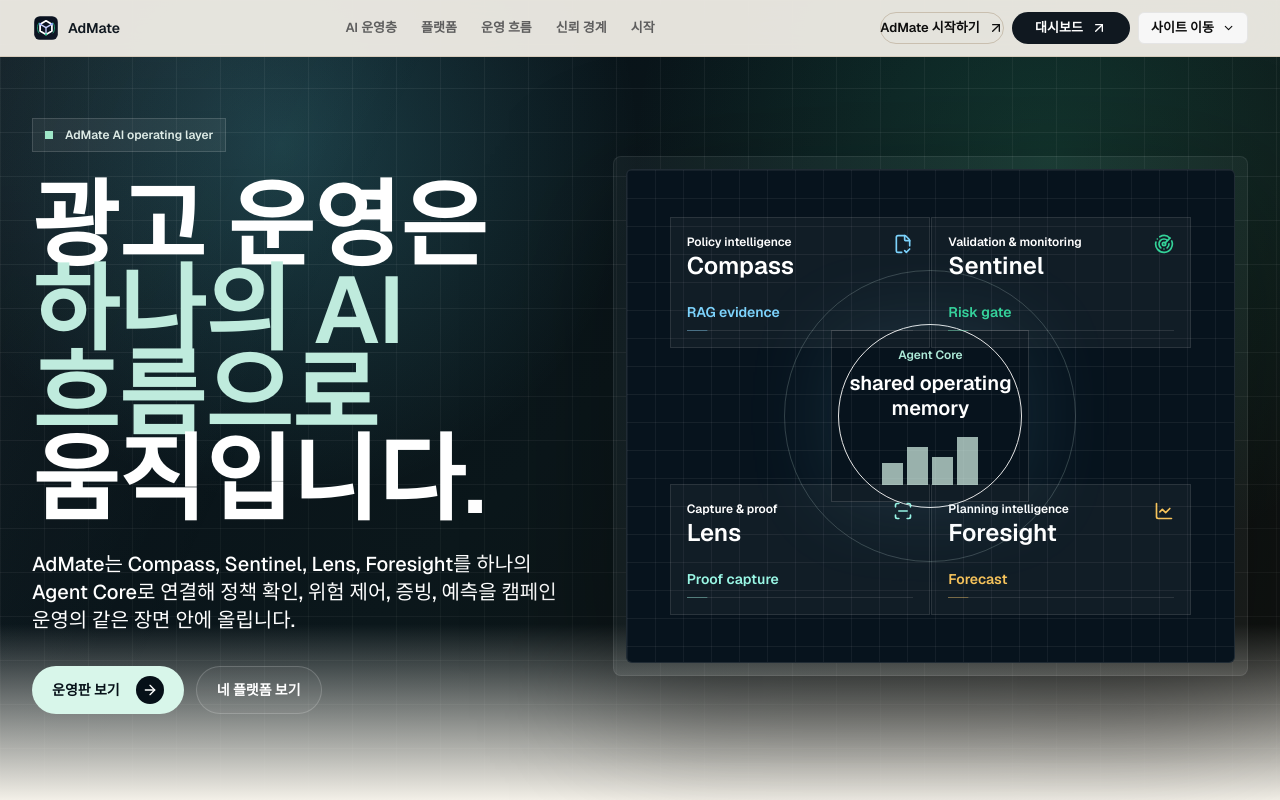
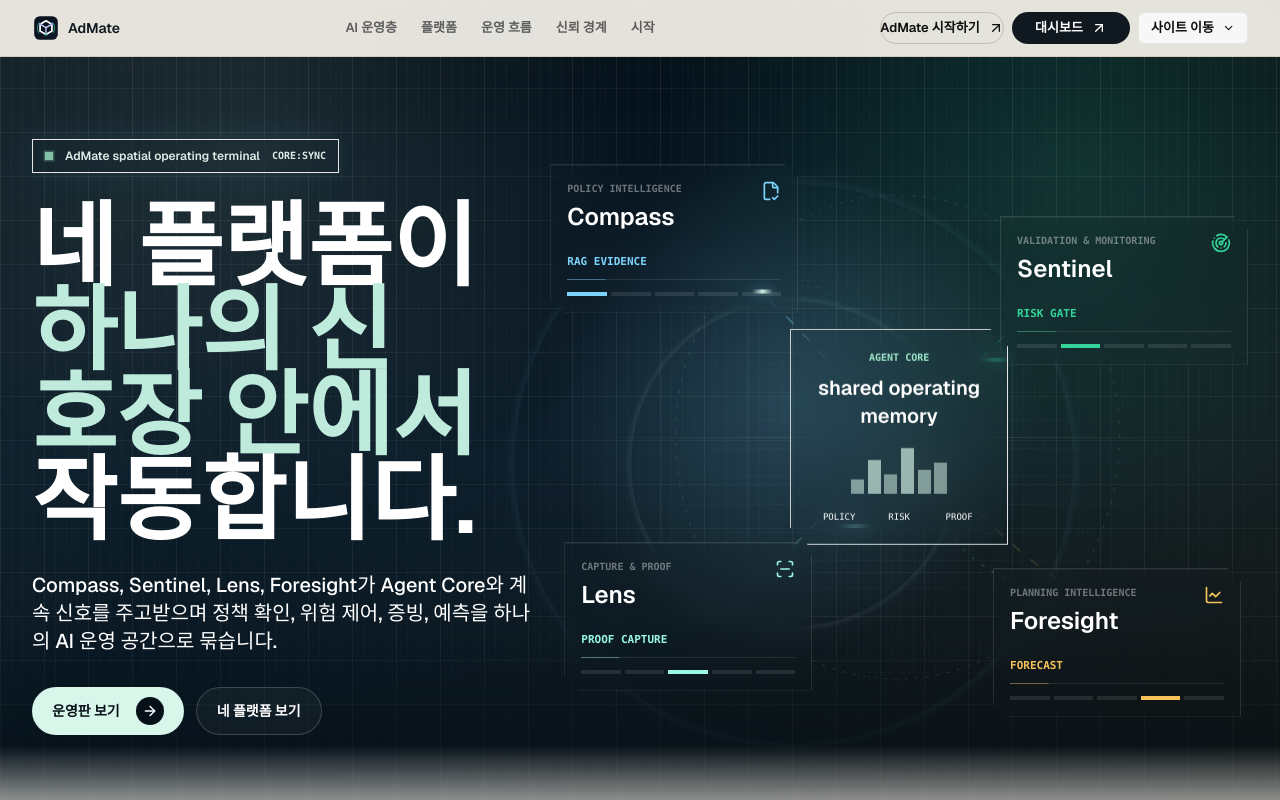
Before and after one commit to Jhongjin/admate-homepage, a Next.js app: page / in a window 1280 px wide. Shown: the top 800 px of the page. Built offline with nearby package versions, Linux system fonts and the light colour scheme.

Commit message:
Redesign homepage hero signal field

```diff
--- a/src/app/globals.css
+++ b/src/app/globals.css
@@ -250,9 +250,10 @@
 
   .homepage-world-field {
     background:
-      radial-gradient(circle at 22% 18%, rgba(103, 232, 249, 0.2), transparent 30%),
-      radial-gradient(circle at 82% 20%, rgba(52, 211, 153, 0.16), transparent 34%),
-      linear-gradient(135deg, #071018 0%, #0b171b 48%, #11120f 100%);
+      radial-gradient(circle at 62% 48%, rgba(125, 211, 252, 0.22), transparent 27%),
+      radial-gradient(circle at 84% 20%, rgba(52, 211, 153, 0.16), transparent 32%),
+      radial-gradient(circle at 20% 18%, rgba(216, 246, 234, 0.1), transparent 30%),
+      linear-gradient(135deg, #041019 0%, #07131d 46%, #10120f 100%);
   }
 
   .homepage-world-field::before {
@@ -260,28 +261,242 @@
     inset: 0;
     content: "";
     background-image:
-      linear-gradient(rgba(255, 255, 255, 0.065) 1px, transparent 1px),
-      linear-gradient(90deg, rgba(255, 255, 255, 0.055) 1px, transparent 1px),
-      linear-gradient(115deg, transparent 0%, rgba(216, 246, 234, 0.1) 44%, transparent 62%);
-    background-size: 44px 44px, 44px 44px, 260% 100%;
+      linear-gradient(rgba(255, 255, 255, 0.058) 1px, transparent 1px),
+      linear-gradient(90deg, rgba(255, 255, 255, 0.05) 1px, transparent 1px),
+      linear-gradient(115deg, transparent 0%, rgba(216, 246, 234, 0.1) 44%, transparent 62%),
+      repeating-linear-gradient(90deg, rgba(255, 255, 255, 0.026) 0 1px, transparent 1px 11px);
+    background-size: 44px 44px, 44px 44px, 260% 100%, 100% 100%;
     mask-image: linear-gradient(180deg, rgba(0, 0, 0, 0.98), rgba(0, 0, 0, 0.6));
     animation: homepage-field-drift 16s ease-in-out infinite;
   }
 
+  .homepage-world-field::after {
+    position: absolute;
+    inset: 0;
+    content: "";
+    background:
+      linear-gradient(180deg, transparent 0%, rgba(125, 211, 252, 0.08) 50%, transparent 100%),
+      radial-gradient(circle at 62% 50%, transparent 0 18%, rgba(216, 246, 234, 0.08) 18.2%, transparent 18.8%),
+      radial-gradient(circle at 62% 50%, transparent 0 31%, rgba(125, 211, 252, 0.06) 31.2%, transparent 32%);
+    opacity: 0.82;
+    transform: translateY(-22%);
+    animation: homepage-terminal-scan 11s linear infinite;
+  }
+
   .homepage-scene-grid {
     background-image:
-      linear-gradient(rgba(255, 255, 255, 0.06) 1px, transparent 1px),
-      linear-gradient(90deg, rgba(255, 255, 255, 0.052) 1px, transparent 1px);
+      linear-gradient(rgba(216, 246, 234, 0.052) 1px, transparent 1px),
+      linear-gradient(90deg, rgba(125, 211, 252, 0.044) 1px, transparent 1px);
     background-size: 28px 28px;
+    mask-image: radial-gradient(circle at 50% 52%, rgba(0, 0, 0, 0.92), transparent 70%);
   }
 
-  .homepage-platform-node {
+  .homepage-signal-scene {
+    transform: translateZ(0);
+  }
+
+  .homepage-scene-horizon {
+    background:
+      linear-gradient(90deg, transparent 0%, rgba(216, 246, 234, 0.18) 50%, transparent 100%),
+      linear-gradient(180deg, transparent 0%, rgba(255, 255, 255, 0.08) 50%, transparent 100%);
+    background-size: 100% 1px, 1px 100%;
+    background-position: center, center;
+    background-repeat: no-repeat;
+    opacity: 0.8;
+  }
+
+  .homepage-signal-svg {
+    overflow: visible;
+    filter: drop-shadow(0 0 14px rgba(125, 211, 252, 0.18));
+  }
+
+  .homepage-orbit-line {
+    fill: none;
+    stroke: rgba(216, 246, 234, 0.16);
+    stroke-width: 1;
+    stroke-dasharray: 4 11;
+    animation: homepage-orbit-drift 18s linear infinite;
+  }
+
+  .homepage-orbit-line-alt {
+    stroke: rgba(246, 195, 91, 0.14);
+    stroke-dasharray: 2 14;
+    animation-duration: 24s;
+    animation-direction: reverse;
+  }
+
+  .homepage-laser-path {
+    fill: none;
+    stroke: rgba(125, 211, 252, 0.64);
+    stroke-width: 1.45;
+    stroke-dasharray: 12 18;
+    stroke-linecap: round;
+    animation: homepage-laser-flow 4.8s linear infinite;
+  }
+
+  .homepage-laser-path.delay-1 {
+    animation-delay: -1.2s;
+    stroke: rgba(52, 211, 153, 0.58);
+  }
+
+  .homepage-laser-path.delay-2 {
+    animation-delay: -2.4s;
+    stroke: rgba(153, 246, 228, 0.56);
+  }
+
+  .homepage-laser-path.delay-3 {
+    animation-delay: -3.6s;
+    stroke: rgba(246, 195, 91, 0.52);
+  }
+
+  .homepage-laser-return {
+    stroke-width: 0.9;
+    stroke-dasharray: 3 13;
+    opacity: 0.52;
+  }
+
+  .homepage-data-packet {
+    position: absolute;
+    z-index: 25;
+    height: 4px;
+    width: 58px;
+    border-radius: 999px;
+    background: linear-gradient(90deg, transparent, rgba(216, 246, 234, 0.96), transparent);
+    box-shadow: 0 0 18px rgba(125, 211, 252, 0.38);
+    opacity: 0;
+    animation: homepage-data-packet 5.2s linear infinite;
+  }
+
+  .homepage-data-packet.packet-1 {
+    left: 17%;
+    top: 21%;
+    --packet-x: 300px;
+    --packet-y: 188px;
+  }
+
+  .homepage-data-packet.packet-2 {
+    left: 77%;
+    top: 29%;
+    --packet-x: -265px;
+    --packet-y: 122px;
+    animation-delay: -1.3s;
+    background: linear-gradient(90deg, transparent, rgba(52, 211, 153, 0.92), transparent);
+  }
+
+  .homepage-data-packet.packet-3 {
+    left: 19%;
+    top: 77%;
+    --packet-x: 285px;
+    --packet-y: -178px;
+    animation-delay: -2.6s;
+    background: linear-gradient(90deg, transparent, rgba(153, 246, 228, 0.92), transparent);
+  }
+
+  .homepage-data-packet.packet-4 {
+    left: 78%;
+    top: 74%;
+    --packet-x: -280px;
+    --packet-y: -160px;
+    animation-delay: -3.9s;
+    background: linear-gradient(90deg, transparent, rgba(246, 195, 91, 0.9), transparent);
+  }
+
+  .homepage-live-dot {
+    animation: homepage-live-dot 2s ease-in-out infinite;
+    box-shadow: 0 0 0 0 rgba(159, 231, 200, 0.42);
+  }
+
+  .homepage-agent-core {
+    clip-path: polygon(0 0, calc(100% - 18px) 0, 100% 18px, 100% 100%, 18px 100%, 0 calc(100% - 18px));
+  }
+
+  .homepage-agent-core::after {
+    position: absolute;
+    inset: 0;
+    content: "";
+    background: linear-gradient(112deg, transparent 0%, rgba(216, 246, 234, 0.15) 44%, transparent 68%);
+    pointer-events: none;
+    transform: translateX(-120%);
+    animation: homepage-core-sweep 6.8s ease-in-out infinite;
+  }
+
+  .homepage-core-ring {
+    position: absolute;
+    inset: -34px;
+    z-index: -1;
+    border: 1px solid rgba(216, 246, 234, 0.18);
+    border-radius: 999px;
+    animation: homepage-core-ring 5.8s ease-in-out infinite;
+  }
+
+  .homepage-core-ring::after {
+    position: absolute;
+    inset: 18px;
+    content: "";
+    border: 1px dashed rgba(125, 211, 252, 0.22);
+    border-radius: 999px;
+    animation: homepage-orbit-drift 16s linear infinite reverse;
+  }
+
+  .homepage-core-bar {
+    transform-origin: bottom;
+    animation: homepage-core-bars 2.8s ease-in-out infinite;
+  }
+
+  .homepage-core-bar:nth-child(2n) {
+    animation-delay: -0.8s;
+  }
+
+  .homepage-core-bar:nth-child(3n) {
+    animation-delay: -1.4s;
+  }
+
+  .homepage-spatial-node {
+    clip-path: polygon(0 0, calc(100% - 14px) 0, 100% 14px, 100% 100%, 14px 100%, 0 calc(100% - 14px));
+    box-shadow: inset 0 1px 0 rgba(255, 255, 255, 0.06), 0 18px 80px rgba(0, 0, 0, 0.22);
     animation: homepage-node-breathe 7.2s ease-in-out infinite;
   }
 
   .homepage-signal-runner {
     transform-origin: left;
     animation: homepage-signal-runner 3.6s ease-in-out infinite;
+  }
+
+  @media (max-width: 1023px) {
+    .homepage-data-packet.packet-1 {
+      --packet-x: 190px;
+      --packet-y: 120px;
+    }
+
+    .homepage-data-packet.packet-2 {
+      --packet-x: -170px;
+      --packet-y: 108px;
+    }
+
+    .homepage-data-packet.packet-3,
+    .homepage-data-packet.packet-4 {
+      display: none;
+    }
+  }
+
+  @media (max-width: 640px) {
+    .homepage-scene-grid {
+      background-size: 22px 22px;
+      opacity: 0.62;
+    }
+
+    .homepage-signal-svg {
+      opacity: 0.7;
+    }
+
+    .homepage-orbit-line-alt,
+    .homepage-laser-return {
+      display: none;
+    }
+
+    .homepage-spatial-node {
+      clip-path: polygon(0 0, calc(100% - 10px) 0, 100% 10px, 100% 100%, 10px 100%, 0 calc(100% - 10px));
+    }
   }
 
   .homepage-paper-grid {
@@ -545,6 +760,110 @@
     }
   }
 
+  @keyframes homepage-terminal-scan {
+    0% {
+      transform: translateY(-34%);
+      opacity: 0.42;
+    }
+    45%,
+    65% {
+      opacity: 0.86;
+    }
+    100% {
+      transform: translateY(34%);
+      opacity: 0.42;
+    }
+  }
+
+  @keyframes homepage-orbit-drift {
+    0% {
+      stroke-dashoffset: 0;
+    }
+    100% {
+      stroke-dashoffset: -180;
+    }
+  }
+
+  @keyframes homepage-laser-flow {
+    0% {
+      stroke-dashoffset: 0;
+      opacity: 0.38;
+    }
+    44% {
+      opacity: 0.96;
+    }
+    100% {
+      stroke-dashoffset: -90;
+      opacity: 0.38;
+    }
+  }
+
+  @keyframes homepage-data-packet {
+    0% {
+      opacity: 0;
+      transform: translate3d(0, 0, 0) scaleX(0.2);
+    }
+    14% {
+      opacity: 1;
+    }
+    74% {
+      opacity: 1;
+    }
+    100% {
+      opacity: 0;
+      transform: translate3d(var(--packet-x), var(--packet-y), 0) scaleX(1);
+    }
+  }
+
+  @keyframes homepage-live-dot {
+    0%,
+    100% {
+      box-shadow: 0 0 0 0 rgba(159, 231, 200, 0.42);
+      opacity: 0.74;
+    }
+    50% {
+      box-shadow: 0 0 0 7px rgba(159, 231, 200, 0);
+      opacity: 1;
+    }
+  }
+
+  @keyframes homepage-core-sweep {
+    0%,
+    54% {
+      transform: translateX(-120%);
+    }
+    76% {
+      transform: translateX(120%);
+    }
+    100% {
+      transform: translateX(120%);
+    }
+  }
+
+  @keyframes homepage-core-ring {
+    0%,
+    100% {
+      opacity: 0.32;
+      transform: scale(0.94);
+    }
+    50% {
+      opacity: 0.78;
+      transform: scale(1.04);
+    }
+  }
+
+  @keyframes homepage-core-bars {
+    0%,
+    100% {
+      transform: scaleY(0.58);
+      opacity: 0.56;
+    }
+    50% {
+      transform: scaleY(1);
+      opacity: 0.95;
+    }
+  }
+
   @keyframes homepage-node-breathe {
     0%,
     78%,
@@ -659,6 +978,16 @@
     .admate-ai-node,
     .admate-ai-stream,
     .homepage-world-field::before,
+    .homepage-world-field::after,
+    .homepage-live-dot,
+    .homepage-orbit-line,
+    .homepage-laser-path,
+    .homepage-data-packet,
+    .homepage-agent-core::after,
+    .homepage-core-ring,
+    .homepage-core-ring::after,
+    .homepage-core-bar,
+    .homepage-spatial-node,
     .homepage-platform-node,
     .homepage-signal-runner,
     .lifecycle-progress-fill,
--- a/src/components/home/HomeRebuildExperience.tsx
+++ b/src/components/home/HomeRebuildExperience.tsx
@@ -85,26 +85,28 @@
 
 function HeroWorld() {
   return (
-    <section id="top" className="relative isolate min-h-[100dvh] overflow-hidden bg-[#071018] text-white">
+    <section id="top" className="relative isolate min-h-[100dvh] overflow-hidden bg-[#041019] text-white">
       <div className="absolute inset-0 homepage-world-field" aria-hidden="true" />
-      <div className="absolute inset-x-0 bottom-0 h-44 bg-gradient-to-b from-transparent to-[#F3F0E8]" aria-hidden="true" />
+      <div className="absolute inset-x-0 top-0 z-0 h-px bg-gradient-to-r from-transparent via-[#D8F6EA]/50 to-transparent" aria-hidden="true" />
+      <div className="absolute inset-x-0 bottom-0 z-0 h-48 bg-gradient-to-b from-transparent via-[#071018]/50 to-[#F3F0E8]" aria-hidden="true" />
 
-      <div className="section-shell relative z-10 grid min-h-[100dvh] content-center gap-10 pb-20 pt-28 lg:grid-cols-[minmax(0,0.92fr)_minmax(560px,1.08fr)] lg:items-center xl:max-w-[1400px]">
-        <div className="max-w-[760px]">
-          <div className="inline-flex items-center gap-3 border border-white/[0.14] bg-white/[0.06] px-3 py-2 text-xs font-semibold text-[#DDEBE6]">
-            <span className="h-2 w-2 bg-[#9FE7C8]" aria-hidden="true" />
-            AdMate AI operating layer
+      <div className="section-shell relative z-10 grid min-h-[100dvh] content-center gap-8 pb-20 pt-24 lg:grid-cols-[minmax(420px,0.72fr)_minmax(620px,1fr)] lg:items-center lg:gap-4 lg:pt-28 xl:max-w-[1440px]">
+        <div className="relative z-20 max-w-[720px]">
+          <div className="inline-grid grid-cols-[auto_1fr_auto] items-center gap-3 border border-[#D8F6EA]/18 bg-[#06131D]/72 px-3 py-2 text-xs font-semibold text-[#DDEBE6] shadow-[0_0_36px_rgba(125,211,252,0.08)] backdrop-blur-md">
+            <span className="homepage-live-dot h-2 w-2 bg-[#9FE7C8]" aria-hidden="true" />
+            <span>AdMate spatial operating terminal</span>
+            <span className="font-mono text-[10px] text-white/42">CORE:SYNC</span>
           </div>
 
-          <h1 className="mt-8 text-balance text-[54px] font-semibold leading-[0.9] tracking-normal sm:text-[76px] lg:text-[94px]">
-            광고 운영은
-            <span className="block text-[#BFEBDD]">하나의 AI 흐름으로</span>
-            움직입니다.
+          <h1 className="mt-8 text-balance text-[50px] font-semibold leading-[0.92] tracking-normal sm:text-[76px] lg:text-[92px]">
+            네 플랫폼이
+            <span className="block text-[#BFEBDD]">하나의 신호장 안에서</span>
+            작동합니다.
           </h1>
 
-          <p className="mt-7 max-w-[640px] text-lg font-medium leading-8 text-white/74 sm:text-xl">
-            AdMate는 Compass, Sentinel, Lens, Foresight를 하나의 Agent Core로 연결해
-            정책 확인, 위험 제어, 증빙, 예측을 캠페인 운영의 같은 장면 안에 올립니다.
+          <p className="mt-7 max-w-[620px] text-lg font-medium leading-8 text-white/72 sm:text-xl">
+            Compass, Sentinel, Lens, Foresight가 Agent Core와 계속 신호를 주고받으며
+            정책 확인, 위험 제어, 증빙, 예측을 하나의 AI 운영 공간으로 묶습니다.
           </p>
 
           <div className="mt-8 flex flex-col gap-3 sm:flex-row">
@@ -139,37 +141,57 @@
 
 function HeroSignalScene() {
   return (
-    <div className="relative min-h-[520px] min-w-0">
-      <div className="absolute inset-0 rounded-lg border border-white/[0.08] bg-white/[0.035] p-3 shadow-[0_44px_140px_rgba(0,0,0,0.36)]">
-        <div className="relative h-full overflow-hidden rounded-md border border-white/[0.1] bg-[#07131D]">
-          <div className="absolute inset-0 homepage-scene-grid" aria-hidden="true" />
-          <div className="absolute left-1/2 top-1/2 h-[292px] w-[292px] -translate-x-1/2 -translate-y-1/2 rounded-full border border-[#D8F6EA]/20" aria-hidden="true" />
-          <div className="absolute left-1/2 top-1/2 h-[184px] w-[184px] -translate-x-1/2 -translate-y-1/2 rounded-full border border-[#7DD3FC]/18" aria-hidden="true" />
-          <div className="absolute left-1/2 top-1/2 hidden h-px w-[78%] -translate-x-1/2 bg-gradient-to-r from-transparent via-white/18 to-transparent lg:block" aria-hidden="true" />
-          <div className="absolute left-1/2 top-1/2 hidden h-[78%] w-px -translate-y-1/2 bg-gradient-to-b from-transparent via-white/18 to-transparent lg:block" aria-hidden="true" />
+    <div className="homepage-signal-scene relative min-h-[590px] min-w-0 overflow-visible lg:min-h-[650px]" aria-hidden="true">
+      <div className="absolute inset-0 homepage-scene-grid" />
+      <div className="absolute inset-0 homepage-scene-horizon" />
 
-          <div className="absolute left-1/2 top-1/2 z-20 w-[198px] -translate-x-1/2 -translate-y-1/2 border border-white/[0.14] bg-[#081823]/92 p-4 text-center shadow-[0_0_90px_rgba(125,211,252,0.12)]">
-            <div className="text-xs font-semibold text-[#AEEAD8]">Agent Core</div>
-            <div className="mt-2 text-xl font-semibold leading-tight">shared operating memory</div>
-            <div className="mx-auto mt-4 grid h-12 w-24 grid-cols-4 items-end gap-1" aria-hidden="true">
-              {[22, 38, 28, 48].map((height) => (
-                <span key={height} className="block bg-[#D8F6EA]/70" style={{ height }} />
+      <svg
+        className="homepage-signal-svg absolute inset-0 h-full w-full"
+        viewBox="0 0 1000 720"
+        preserveAspectRatio="none"
+        focusable="false"
+      >
+        <path className="homepage-orbit-line" d="M180 360c0-148 142-268 318-268s318 120 318 268-142 268-318 268-318-120-318-268Z" />
+        <path className="homepage-orbit-line homepage-orbit-line-alt" d="M276 124c120 58 322 118 430 246 78 92 84 178 44 244" />
+        <path className="homepage-laser-path" d="M178 156 C310 170 382 274 500 360" />
+        <path className="homepage-laser-path delay-1" d="M808 190 C684 192 610 292 500 360" />
+        <path className="homepage-laser-path delay-2" d="M180 568 C320 526 394 438 500 360" />
+        <path className="homepage-laser-path delay-3" d="M816 548 C696 526 612 434 500 360" />
+        <path className="homepage-laser-path homepage-laser-return" d="M500 360 C454 226 424 166 178 156" />
+        <path className="homepage-laser-path homepage-laser-return delay-2" d="M500 360 C554 490 642 536 816 548" />
+      </svg>
+
+      <div className="homepage-data-packet packet-1" />
+      <div className="homepage-data-packet packet-2" />
+      <div className="homepage-data-packet packet-3" />
+      <div className="homepage-data-packet packet-4" />
+
+      <div className="homepage-agent-core absolute left-1/2 top-[88px] z-30 w-[190px] -translate-x-1/2 translate-y-0 border border-[#D8F6EA]/22 bg-[#06131D]/86 p-4 text-center shadow-[0_0_120px_rgba(125,211,252,0.18)] backdrop-blur-xl sm:w-[218px] sm:p-5 lg:top-1/2 lg:-translate-y-1/2">
+        <div className="homepage-core-ring" />
+        <div className="font-mono text-[10px] font-semibold uppercase text-[#9FE7C8]">Agent Core</div>
+        <div className="mt-2 text-lg font-semibold leading-tight sm:text-xl">shared operating memory</div>
+        <div className="mx-auto mt-4 grid h-12 w-24 grid-cols-6 items-end gap-1" aria-hidden="true">
+          {[18, 34, 25, 46, 30, 40].map((height) => (
+            <span key={height} className="homepage-core-bar block bg-[#D8F6EA]/70" style={{ height }} />
           ))}
+        </div>
+        <div className="mt-4 grid grid-cols-3 gap-1 font-mono text-[9px] text-white/42">
+          <span>POLICY</span>
+          <span>RISK</span>
+          <span>PROOF</span>
         </div>
       </div>
 
-          <div className="absolute inset-5 hidden lg:block">
+      <div className="absolute inset-0 z-20 hidden lg:block">
         {platformChapters.map((platform, index) => (
           <HeroSceneNode key={platform.name} platform={platform} index={index} />
         ))}
       </div>
 
-          <div className="relative z-30 grid gap-3 p-5 pt-[310px] lg:hidden">
+      <div className="absolute inset-x-0 bottom-4 z-20 grid grid-cols-2 gap-3 px-0 sm:px-8 lg:hidden">
         {platformChapters.map((platform, index) => (
           <HeroSceneNode key={platform.name} platform={platform} index={index} compact />
         ))}
-          </div>
-        </div>
       </div>
     </div>
   )
@@ -186,32 +208,37 @@
 }) {
   const Icon = platform.icon
   const positions = [
-    "left-[4%] top-[6%]",
-    "right-[4%] top-[6%]",
-    "left-[4%] bottom-[6%]",
-    "right-[4%] bottom-[6%]",
+    "left-[0%] top-[8%]",
+    "right-[0%] top-[16%]",
+    "left-[2%] bottom-[11%]",
+    "right-[1%] bottom-[7%]",
   ]
 
   return (
     <div
-      className={`homepage-platform-node border border-white/[0.1] bg-white/[0.045] p-4 ${
-        compact ? "relative" : `absolute w-[260px] ${positions[index]}`
+      className={`homepage-spatial-node border border-white/[0.12] bg-[#071823]/72 p-3 backdrop-blur-md sm:p-4 ${
+        compact ? "relative min-h-[118px]" : `absolute w-[248px] ${positions[index]}`
       }`}
       style={{ animationDelay: `${index * 0.45}s` }}
     >
-      <div className="flex items-start justify-between gap-3">
+      <div className="flex items-start justify-between gap-2">
         <div>
-          <div className="text-xs font-semibold text-white/48">{platform.role}</div>
-          <div className="mt-1 text-2xl font-semibold leading-none">{platform.name}</div>
+          <div className="font-mono text-[10px] font-semibold uppercase text-white/40">{platform.role}</div>
+          <div className="mt-1 text-xl font-semibold leading-none sm:text-2xl">{platform.name}</div>
         </div>
         <Icon className="h-5 w-5" style={{ color: platform.accent }} aria-hidden="true" />
       </div>
-      <div className="mt-6">
-        <div className="text-sm font-semibold" style={{ color: platform.accent }}>
+      <div className="mt-5">
+        <div className="font-mono text-[11px] font-semibold uppercase" style={{ color: platform.accent }}>
           {platform.signal}
         </div>
-        <div className="mt-2 h-px bg-white/10">
-          <span className="homepage-signal-runner block h-px w-1/2" style={{ backgroundColor: platform.accent }} />
+        <div className="mt-2 h-px overflow-hidden bg-white/10">
+          <span className="homepage-signal-runner block h-px w-full" style={{ backgroundColor: platform.accent }} />
+        </div>
+        <div className="mt-3 grid grid-cols-5 gap-1" aria-hidden="true">
+          {[0, 1, 2, 3, 4].map((tick) => (
+            <span key={tick} className="h-1 bg-white/10" style={{ backgroundColor: tick === index ? platform.accent : undefined }} />
+          ))}
         </div>
       </div>
     </div>
```
Lines whose indentation alone changed are shown as unchanged.
